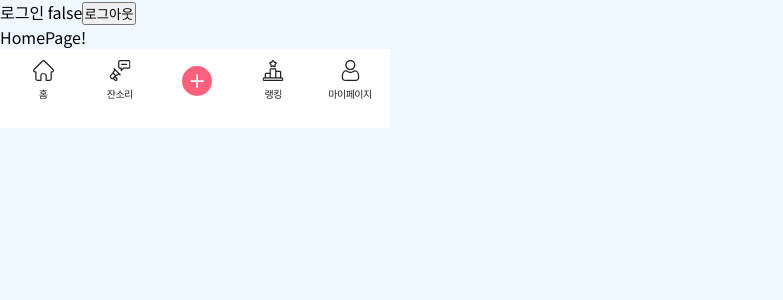
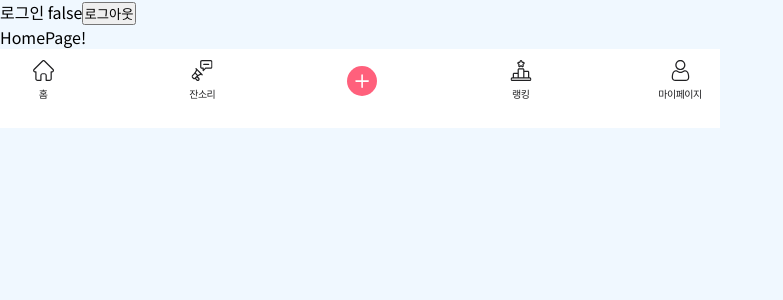
Before and after one commit to codestates-seb/seb42_main_026, a React (Create React App) app in the folder client/: page / in a window 1280 px wide. Shown: the top 300 px of the page, without its empty margins (0-783 px from the left). Built offline with nearby package versions, Linux system fonts and the light colour scheme.

Commit message:
design : max,min width 설정

```diff
--- a/client/src/index.css
+++ b/client/src/index.css
@@ -87,7 +87,8 @@ html,
 body {
   width: 100%;
   height: 100%;
-  max-width: 390px;
+  max-width: 720px;
+  min-width: 390px;
 }
 html {
   /* ************************************************************
```
